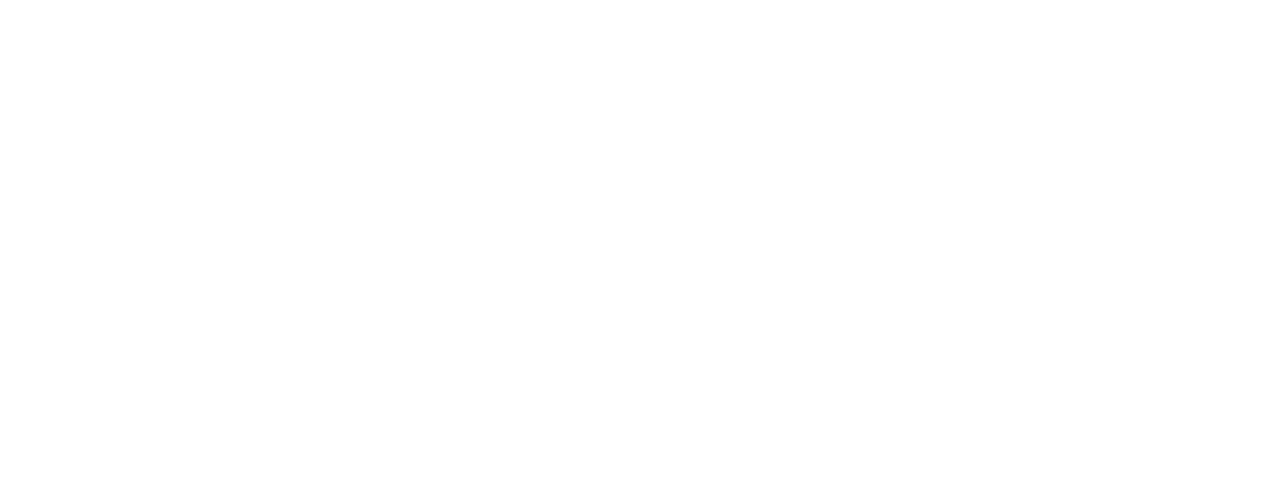
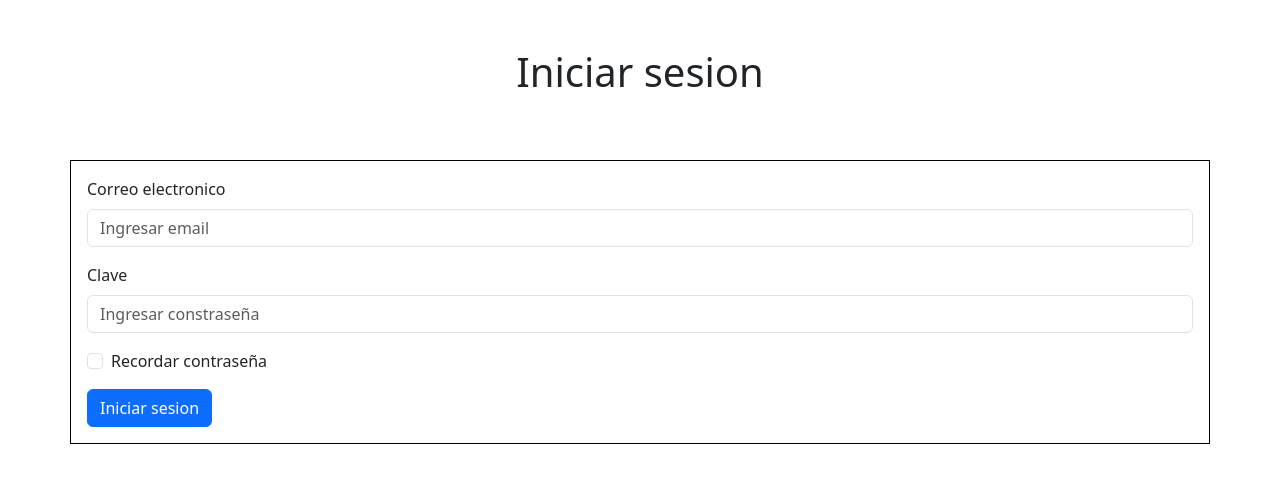
Before and after one commit to yanina-rodriguez-dev/blogRecetas, a React (Vite) app: page / in a window 1280 px wide. Shown: the top 482 px of the page. Built offline with nearby package versions, Linux system fonts and the light colour scheme.

Commit message:
agrego maquetado del formulario del login

```diff
--- a/src/App.css
+++ b/src/App.css
@@ -0,0 +1,4 @@
+/* estilos de pagina login */
+.contenedorCentrado{
+  border: 1px solid black;
+}
--- a/src/App.jsx
+++ b/src/App.jsx
@@ -1,11 +1,14 @@
-
-import './App.css'
-
+import 'bootstrap/dist/css/bootstrap.min.css';
+import './App.css';
+import Login from "./views/Login";
+import Nav from "./common/Nav"
 function App() {
 
 
   return (
     <>
+    <Nav></Nav>
+    <Login></Login>
 
     </>
   )
--- a/src/views/Login.jsx
+++ b/src/views/Login.jsx
@@ -1,11 +1,34 @@
-import React from 'react';
+import Button from "react-bootstrap/Button";
+import Form from "react-bootstrap/Form";
+
 
 const login = () => {
-    return (
-        <div>
+  return (
+    <>
+    <div className="text-center mt-4">
+        <h1 className="pt-4">Iniciar sesion</h1>
+    </div>
+    <section className="m-5 d-flex justify-content-center pt-3">
+      <Form className="container contenedorCentrado p-3">
+        <Form.Group className="mb-3" controlId="formBasicEmail">
+          <Form.Label>Correo electronico</Form.Label>
+          <Form.Control type="email" placeholder="Ingresar email" />
 
-        </div>
-    );
+        </Form.Group>
+        <Form.Group className="mb-3" controlId="formBasicPassword">
+          <Form.Label>Clave</Form.Label>
+          <Form.Control type="password" placeholder="Ingresar constraseña" />
+        </Form.Group>
+        <Form.Group className="mb-3" controlId="formBasicCheckbox">
+          <Form.Check type="checkbox" label="Recordar contraseña" />
+        </Form.Group>
+        <Button variant="primary" type="submit">
+          Iniciar sesion
+        </Button>
+      </Form>
+    </section>
+    </>
+  );
 };
 
 export default login;
```
